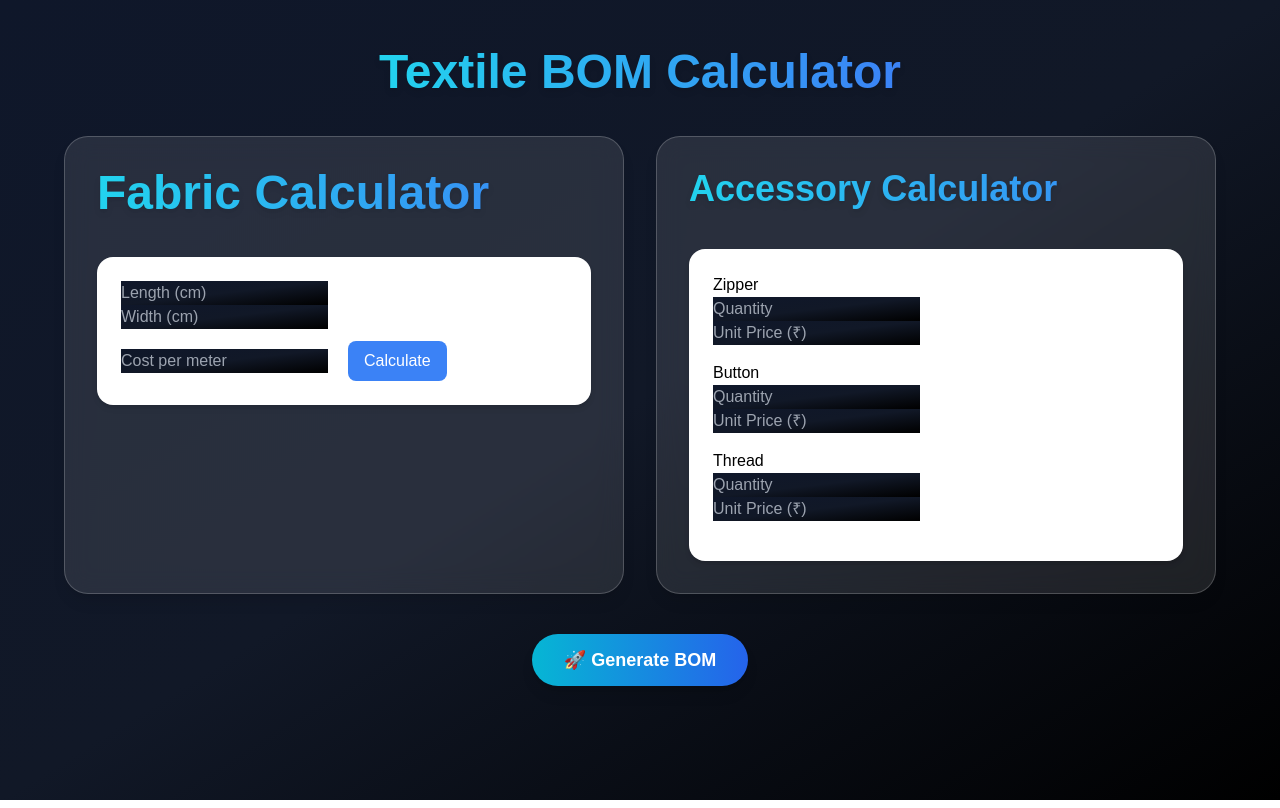
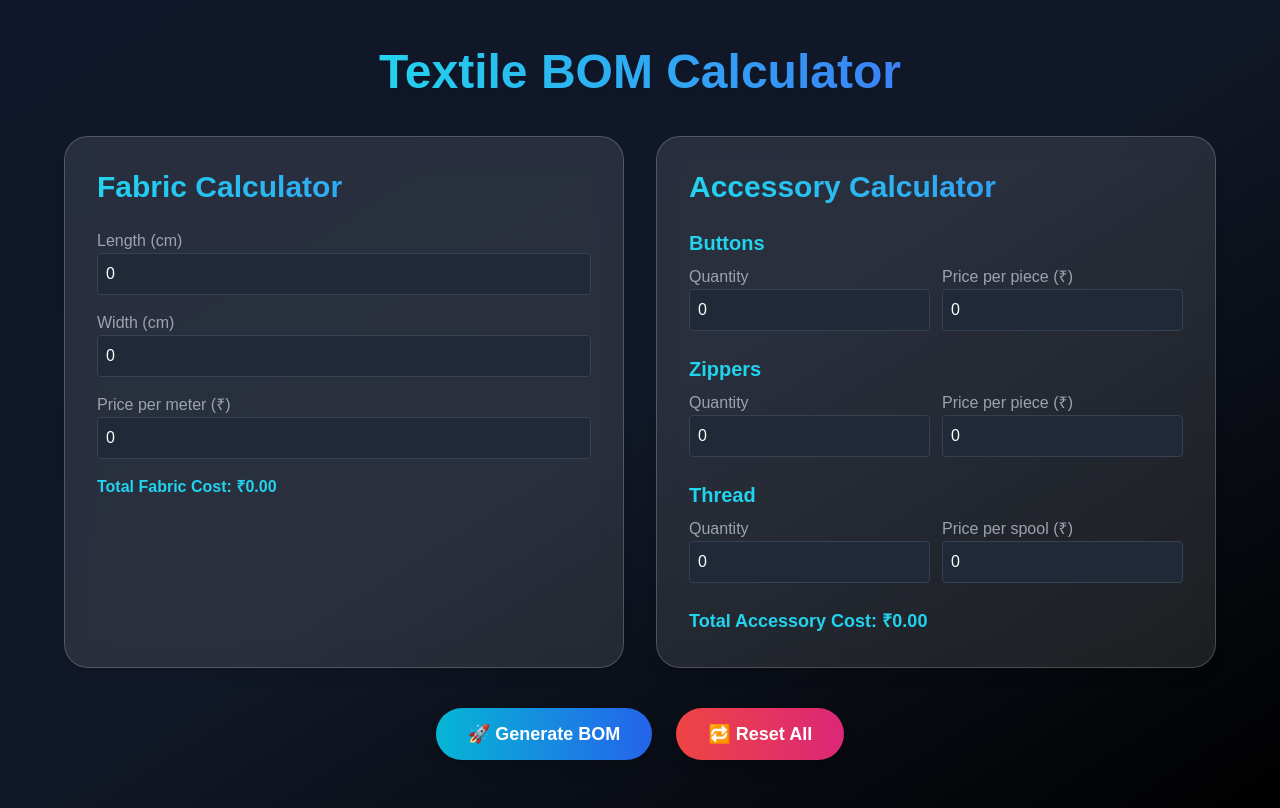
Before and after one commit to aditya-lncts-aiml/textile-bom, a React (Create React App) app in the folder client/: page / in a window 1280 px wide. Built offline with nearby package versions, Linux system fonts and the light colour scheme.

Commit message:
final commit

```diff
--- a/client/src/App.js
+++ b/client/src/App.js
@@ -1,12 +1,10 @@
-import { BrowserRouter, Routes, Route } from "react-router-dom";
+import { Routes, Route } from "react-router-dom";
 import BOMSummary from "./pages/BOMSummary";
 
 export default function App() {
   return (
-    <BrowserRouter>
       <Routes>
         <Route path="/" element={<BOMSummary />} />
       </Routes>
-    </BrowserRouter>
   );
 }
--- a/client/src/index.css
+++ b/client/src/index.css
@@ -15,3 +15,17 @@
 .animate-fadeIn {
   animation: fadeIn 0.6s ease-in-out;
 }
+
+/* Remove the spinner arrows from number inputs */
+
+/* Chrome, Safari, Edge, Opera */
+input[type=number]::-webkit-inner-spin-button,
+input[type=number]::-webkit-outer-spin-button {
+  -webkit-appearance: none;
+  margin: 0;
+}
+
+/* Firefox */
+input[type=number] {
+  -moz-appearance: textfield;
+}
--- a/client/src/index.js
+++ b/client/src/index.js
@@ -3,13 +3,20 @@ import ReactDOM from 'react-dom/client';
 import './index.css';
 import App from './App';
 import reportWebVitals from './reportWebVitals';
+import { BrowserRouter } from "react-router-dom";
 
 const root = ReactDOM.createRoot(document.getElementById('root'));
+const basename = process.env.NODE_ENV === "production" ? "/textile-bom" : "/";
+
 root.render(
   <React.StrictMode>
-    <App />
+    <BrowserRouter basename={basename}>
+      <App/>
+    </BrowserRouter>
   </React.StrictMode>
 );
+
+
 
 // If you want to start measuring performance in your app, pass a function
 // to log results (for example: reportWebVitals(console.log))
--- a/client/src/pages/AccessoryCalculator.jsx
+++ b/client/src/pages/AccessoryCalculator.jsx
@@ -1,46 +1,114 @@
-import { useState } from "react";
+import React, { useState, useEffect } from "react";
 
-export default function AccessoryCalculator({ onAccessoryChange }) {
-  const [accessories, setAccessories] = useState([
-    { name: "Zipper", quantity: 0, unitPrice: 0 },
-    { name: "Button", quantity: 0, unitPrice: 0 },
-    { name: "Thread", quantity: 0, unitPrice: 0 },
-  ]);
+export default function AccessoryCalculator({ onAccessoryChange, resetSignal }) {
+  const [buttonsQty, setButtonsQty] = useState(0);
+  const [buttonPrice, setButtonPrice] = useState(0);
 
-  const handleChange = (index, field, value) => {
-    const updated = [...accessories];
-    updated[index][field] = value;
-    setAccessories(updated);
-    const total = updated.reduce(
-      (sum, item) => sum + item.quantity * item.unitPrice,
-      0
-    );
-    onAccessoryChange(total);
-  };
+  const [zippersQty, setZippersQty] = useState(0);
+  const [zipperPrice, setZipperPrice] = useState(0);
+
+  const [threadsQty, setThreadsQty] = useState(0);
+  const [threadPrice, setThreadPrice] = useState(0);
+
+  // 🧮 Total accessory cost
+  const totalAccessoryCost =
+    buttonsQty * buttonPrice + zippersQty * zipperPrice + threadsQty * threadPrice;
+
+  // Notify parent
+  useEffect(() => {
+    onAccessoryChange(totalAccessoryCost);
+  }, [totalAccessoryCost, onAccessoryChange]);
+
+  // 🔁 Reset when resetSignal changes
+  useEffect(() => {
+    setButtonsQty(0);
+    setButtonPrice(0);
+    setZippersQty(0);
+    setZipperPrice(0);
+    setThreadsQty(0);
+    setThreadPrice(0);
+  }, [resetSignal]);
 
   return (
-    <div className="p-6 max-w-lg mx-auto bg-white shadow-md rounded-2xl mt-8">
-      {accessories.map((item, i) => (
-        <div key={i} className="mb-4">
-          <p className="font-medium">{item.name}</p>
+    <div className="space-y-6 text-white">
+      {/* Buttons */}
+      <div>
+        <h3 className="text-xl font-semibold text-cyan-400 mb-2">Buttons</h3>
+        <div className="grid grid-cols-2 gap-3">
+          <div>
+            <label className="block text-gray-400">Quantity</label>
             <input
               type="number"
-            placeholder="Quantity"
-            className="input"
-            onChange={(e) =>
-              handleChange(i, "quantity", parseFloat(e.target.value) || 0)
-            }
+              value={buttonsQty}
+              onChange={(e) => setButtonsQty(parseFloat(e.target.value))}
+              className="w-full p-2 rounded bg-gray-800 border border-gray-700"
             />
+          </div>
+          <div>
+            <label className="block text-gray-400">Price per piece (₹)</label>
             <input
               type="number"
-            placeholder="Unit Price (₹)"
-            className="input"
-            onChange={(e) =>
-              handleChange(i, "unitPrice", parseFloat(e.target.value) || 0)
-            }
+              value={buttonPrice}
+              onChange={(e) => setButtonPrice(parseFloat(e.target.value) )}
+              className="w-full p-2 rounded bg-gray-800 border border-gray-700"
             />
           </div>
-      ))}
+        </div>
+      </div>
+
+      {/* Zippers */}
+      <div>
+        <h3 className="text-xl font-semibold text-cyan-400 mb-2">Zippers</h3>
+        <div className="grid grid-cols-2 gap-3">
+          <div>
+            <label className="block text-gray-400">Quantity</label>
+            <input
+              type="number"
+              value={zippersQty}
+              onChange={(e) => setZippersQty(parseFloat(e.target.value))}
+              className="w-full p-2 rounded bg-gray-800 border border-gray-700"
+            />
+          </div>
+          <div>
+            <label className="block text-gray-400">Price per piece (₹)</label>
+            <input
+              type="number"
+              value={zipperPrice}
+              onChange={(e) => setZipperPrice(parseFloat(e.target.value))}
+              className="w-full p-2 rounded bg-gray-800 border border-gray-700"
+            />
+          </div>
+        </div>
+      </div>
+
+      {/* Threads */}
+      <div>
+        <h3 className="text-xl font-semibold text-cyan-400 mb-2">Thread</h3>
+        <div className="grid grid-cols-2 gap-3">
+          <div>
+            <label className="block text-gray-400">Quantity</label>
+            <input
+              type="number"
+              value={threadsQty}
+              onChange={(e) => setThreadsQty(parseFloat(e.target.value))}
+              className="w-full p-2 rounded bg-gray-800 border border-gray-700"
+            />
+          </div>
+          <div>
+            <label className="block text-gray-400">Price per spool (₹)</label>
+            <input
+              type="number"
+              value={threadPrice}
+              onChange={(e) => setThreadPrice(parseFloat(e.target.value))}
+              className="w-full p-2 rounded bg-gray-800 border border-gray-700"
+            />
+          </div>
+        </div>
+      </div>
+
+      <div className="mt-4 text-cyan-400 font-semibold text-lg">
+        Total Accessory Cost: ₹{isNaN(totalAccessoryCost.toFixed(2))?0:totalAccessoryCost.toFixed(2)}
+      </div>
     </div>
   );
 }
--- a/client/src/pages/BOMSummary.jsx
+++ b/client/src/pages/BOMSummary.jsx
@@ -1,4 +1,4 @@
-import { useState } from "react";
+import React, { useState } from "react";
 import FabricCalculator from "./FabricCalculator";
 import AccessoryCalculator from "./AccessoryCalculator";
 
@@ -6,6 +6,7 @@ export default function BOMSummary() {
   const [fabricCost, setFabricCost] = useState(0);
   const [accessoryCost, setAccessoryCost] = useState(0);
   const [showResult, setShowResult] = useState(false);
+  const [resetSignal, setResetSignal] = useState(false);
 
   const handleFabricChange = (cost) => setFabricCost(cost);
   const handleAccessoryChange = (cost) => setAccessoryCost(cost);
@@ -14,44 +15,54 @@ export default function BOMSummary() {
   const estimateMin = totalCost * 0.95;
   const estimateMax = totalCost * 1.05;
 
+  // ✅ reset button logic (no hooks here)
+  const handleResetAll = () => {
+    setFabricCost(0);
+    setAccessoryCost(0);
+    setShowResult(false);
+    setResetSignal((prev) => !prev); // toggle signal
+  };
+
   return (
     <div className="min-h-screen bg-gradient-to-br from-slate-900 via-gray-900 to-black flex flex-col items-center justify-start py-12 px-4">
-      {/* Header */}
       <h1 className="text-4xl md:text-5xl font-extrabold mb-10 text-transparent bg-clip-text bg-gradient-to-r from-cyan-400 to-blue-500 drop-shadow-md">
         Textile BOM Calculator
       </h1>
 
-      {/* Calculators */}
       <div className="w-full max-w-6xl grid grid-cols-1 md:grid-cols-2 gap-8">
-
-        <div className="backdrop-blur-md bg-white/10 p-8 rounded-3xl border border-white/20 shadow-lg hover:shadow-cyan-500/20 transition-all duration-300">
-        <h1 className="text-4xl md:text-5xl font-extrabold mb-10 text-transparent bg-clip-text bg-gradient-to-r from-cyan-400 to-blue-500 drop-shadow-md">
-        Fabric Calculator
-        </h1>
-          <FabricCalculator onFabricChange={handleFabricChange} />
+        <div className="backdrop-blur-md bg-white/10 p-8 rounded-3xl border border-white/20 shadow-lg">
+          <h2 className="text-3xl font-bold mb-6 text-transparent bg-clip-text bg-gradient-to-r from-cyan-400 to-blue-500">
+            Fabric Calculator
+          </h2>
+          <FabricCalculator onFabricChange={handleFabricChange} resetSignal={resetSignal} />
         </div>
 
-        <div className="backdrop-blur-md bg-white/10 p-8 rounded-3xl border border-white/20 shadow-lg hover:shadow-blue-500/20 transition-all duration-300">
-        <h1 className="text-4xl  font-extrabold mb-10 text-transparent bg-clip-text bg-gradient-to-r from-cyan-400 to-blue-500 drop-shadow-md">
-        Accessory Calculator
-        </h1>
-          <AccessoryCalculator onAccessoryChange={handleAccessoryChange} />
+        <div className="backdrop-blur-md bg-white/10 p-8 rounded-3xl border border-white/20 shadow-lg">
+          <h2 className="text-3xl font-bold mb-6 text-transparent bg-clip-text bg-gradient-to-r from-cyan-400 to-blue-500">
+            Accessory Calculator
+          </h2>
+          <AccessoryCalculator onAccessoryChange={handleAccessoryChange} resetSignal={resetSignal} />
         </div>
       </div>
 
-      {/* Generate Button */}
-      <div className="mt-10">
+      <div className="mt-10 flex gap-6">
         <button
           onClick={() => setShowResult(true)}
-          className="px-8 py-3 text-lg font-semibold text-white bg-gradient-to-r from-cyan-500 to-blue-600 rounded-full shadow-lg hover:scale-105 transition-transform duration-300 hover:shadow-cyan-400/40"
+          className="px-8 py-3 text-lg font-semibold text-white bg-gradient-to-r from-cyan-500 to-blue-600 rounded-full shadow-lg hover:scale-105 transition-transform duration-300"
         >
           🚀 Generate BOM
         </button>
+
+        <button
+          onClick={handleResetAll}
+          className="px-8 py-3 text-lg font-semibold text-white bg-gradient-to-r from-red-500 to-pink-600 rounded-full shadow-lg hover:scale-105 transition-transform duration-300"
+        >
+          🔁 Reset All
+        </button>
       </div>
 
-      {/* Results */}
       {showResult && (
-        <div className="mt-12 w-full max-w-lg backdrop-blur-md bg-white/10 border border-white/20 rounded-3xl shadow-lg p-8 text-center text-white animate-fadeIn">
+        <div className="mt-12 w-full max-w-lg backdrop-blur-md bg-white/10 border border-white/20 rounded-3xl shadow-lg p-8 text-center text-white">
           <h3 className="text-2xl font-bold mb-4 bg-gradient-to-r from-cyan-400 to-blue-500 bg-clip-text text-transparent">
             Final BOM Summary
           </h3>
--- a/client/src/pages/FabricCalculator.jsx
+++ b/client/src/pages/FabricCalculator.jsx
@@ -1,36 +1,55 @@
-import { useState } from "react";
+import React, { useState, useEffect } from "react";
 
-export default function FabricCalculator() {
+export default function FabricCalculator({ onFabricChange, resetSignal }) {
   const [length, setLength] = useState(0);
   const [width, setWidth] = useState(0);
-  const [costPerMeter, setCostPerMeter] = useState(0);
-  const [result, setResult] = useState(null);
+  const [pricePerMeter, setPricePerMeter] = useState(0);
 
-  const calculate = () => {
-    const totalMeters = (length * width) / 10000;
-    const totalCost = totalMeters * costPerMeter;
-    const estimateMin = totalCost * 0.95;
-    const estimateMax = totalCost * 1.05;
-    setResult({ totalCost, estimateMin, estimateMax });
-  };
+  const totalCost = (length * width * pricePerMeter) / 100;
+
+  useEffect(() => {
+    onFabricChange(totalCost);
+  }, [totalCost, onFabricChange]);
+
+  // ✅ Reset inputs when resetSignal changes
+  useEffect(() => {
+    setLength(0);
+    setWidth(0);
+    setPricePerMeter(0);
+  }, [resetSignal]);
 
   return (
-    <div className="p-6 max-w-lg mx-auto bg-white shadow-md rounded-2xl mt-8">
-      <input type="number" placeholder="Length (cm)" className="input"
-        onChange={e => setLength(e.target.value)} />
-      <input type="number" placeholder="Width (cm)" className="input"
-        onChange={e => setWidth(e.target.value)} />
-      <input type="number" placeholder="Cost per meter" className="input"
-        onChange={e => setCostPerMeter(e.target.value)} />
-      <button onClick={calculate} className="bg-blue-500 text-white px-4 py-2 mt-3 rounded-lg">
-        Calculate
-      </button>
-      {result && (
-        <div className="mt-4">
-          <p>Total Cost: ₹{result.totalCost.toFixed(2)}</p>
-          <p>Estimated Range: ₹{result.estimateMin.toFixed(2)} - ₹{result.estimateMax.toFixed(2)}</p>
-        </div>
-      )}
+    <div className="space-y-4 text-white">
+      <div>
+        <label className="block text-gray-400">Length (cm)</label>
+        <input
+          type="number"
+          value={length}
+          onChange={(e) => setLength(parseFloat(e.target.value))}
+          className="w-full p-2 rounded bg-gray-800 border border-gray-700"
+        />
+      </div>
+      <div>
+        <label className="block text-gray-400">Width (cm)</label>
+        <input
+          type="number"
+          value={width}
+          onChange={(e) => setWidth(parseFloat(e.target.value))}
+          className="w-full p-2 rounded bg-gray-800 border border-gray-700"
+        />
+      </div>
+      <div>
+        <label className="block text-gray-400">Price per meter (₹)</label>
+        <input
+          type="number"
+          value={pricePerMeter}
+          onChange={(e) => setPricePerMeter(parseFloat(e.target.value))}
+          className="w-full p-2 rounded bg-gray-800 border border-gray-700"
+        />
+      </div>
+      <div className="mt-4 text-cyan-400 font-semibold">
+        Total Fabric Cost: ₹{isNaN(totalCost.toFixed(2))?0.00:totalCost.toFixed(2)}
+      </div>
     </div>
   );
 }
```
Also changed, not shown: 7 other files (tests, documents, lock files or other folders). Lines whose indentation alone changed are shown as unchanged.
